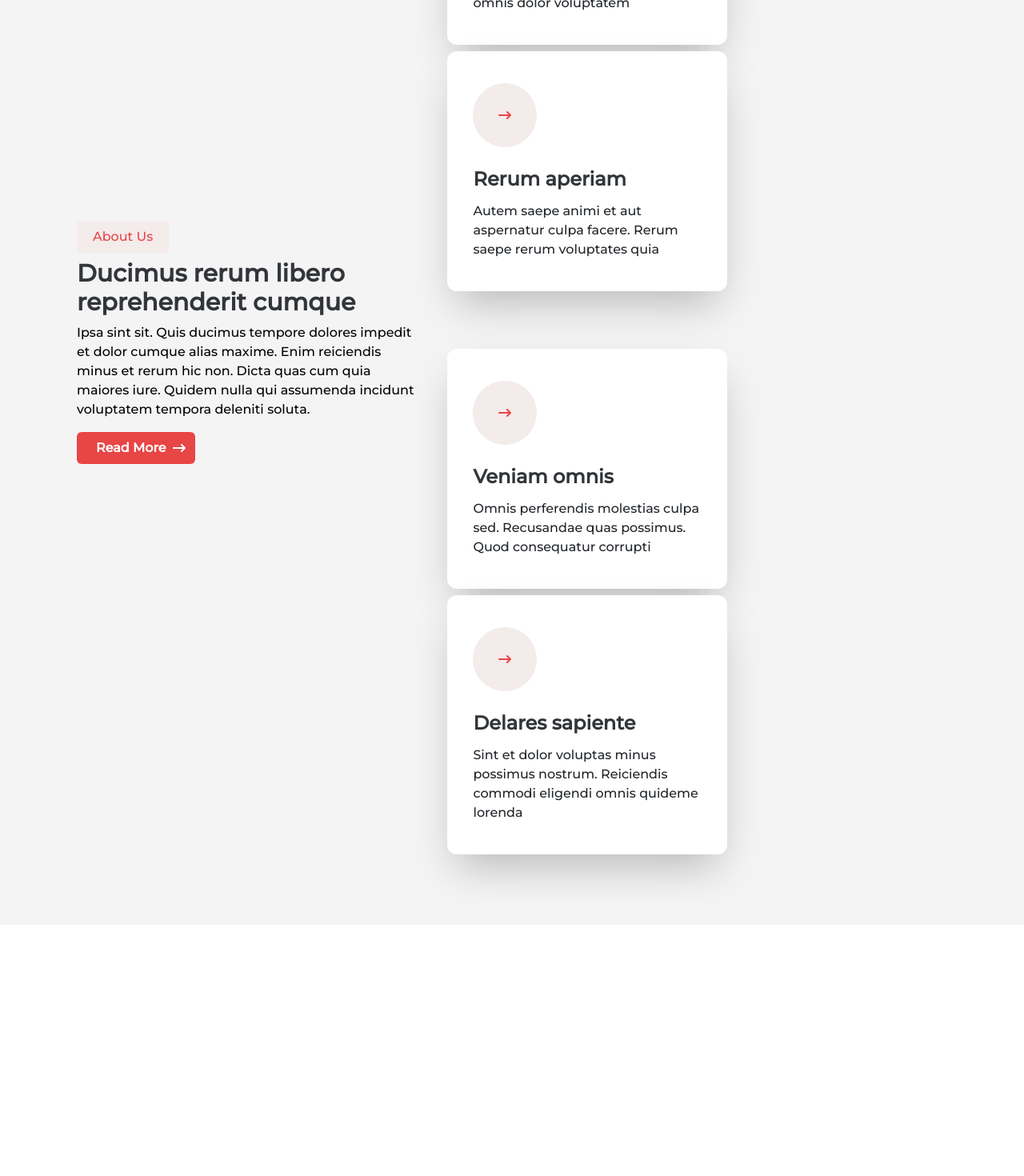
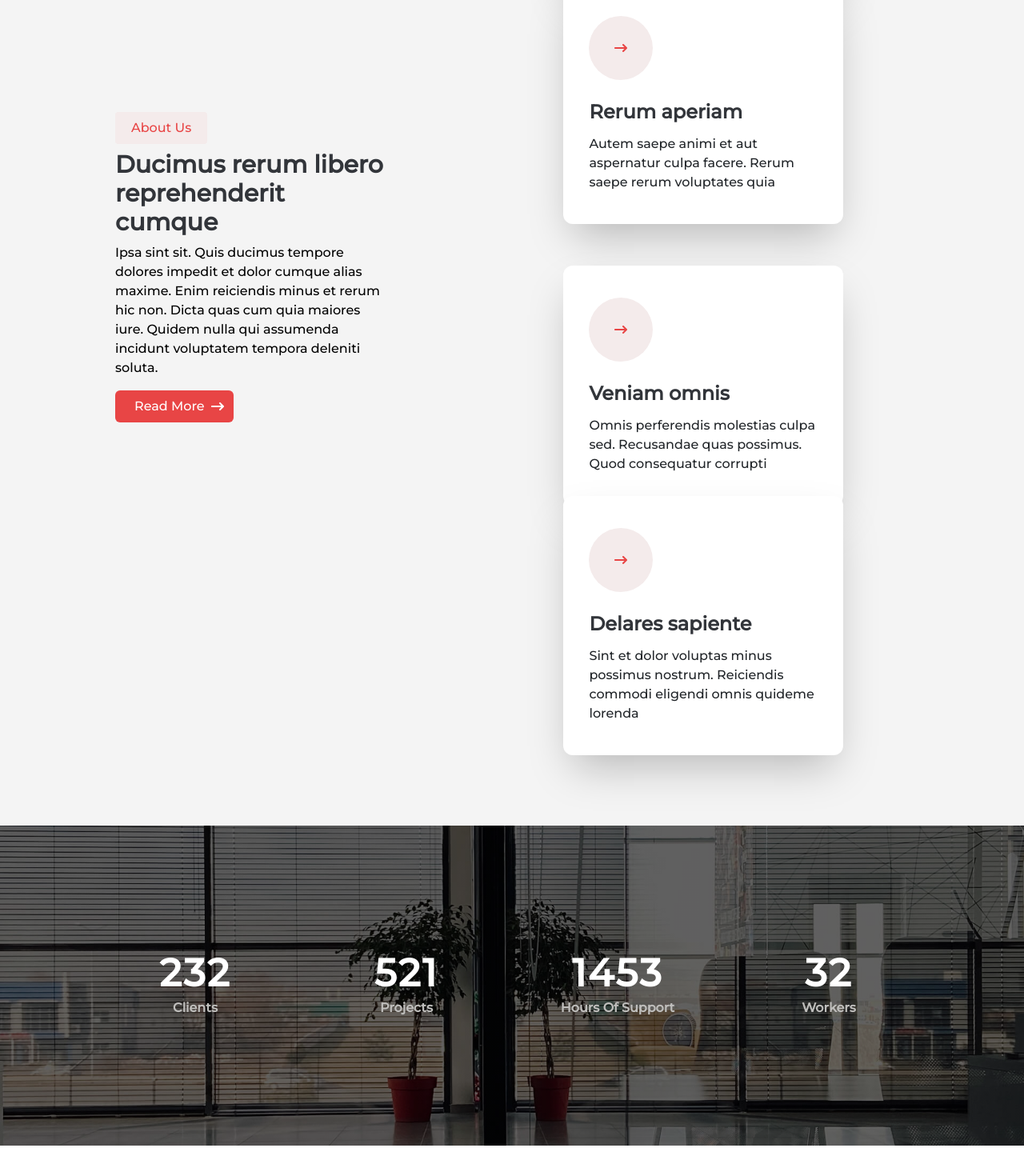
Before and after one commit to dhruv-p-prajapati/append-clone-react-tailwind, a React (Vite) app: page / in a window 1280 px wide. Shown: the part 1270-2740 px from the top of the page at 80% size. Before the commit the page ends 2426 px from the top, so only its background shows below. Built offline with nearby package versions, Linux system fonts and the light colour scheme.

Commit message:
[FEAT]: add stats section

```diff
--- a/src/App.tsx
+++ b/src/App.tsx
@@ -2,7 +2,7 @@ import Navbar from "./components/Navbar";
 import AboutPage from "./pages/About/AboutPage";
 import HomePage from "./pages/Home/HomePage";
 import CompanyLogo from "./pages/CompanyLogo/CompanyLogo";
-import SectionTitle from "./components/SectionTitle";
+import StatsPage from "./pages/Stats/StatsPage";
 
 const App = () => {
   return (
@@ -10,11 +10,8 @@ const App = () => {
       <Navbar />
       <HomePage />
       <CompanyLogo />
-      <SectionTitle
-        title="Services"
-        desc="Necessitatibus eius consequatur ex aliquid fuga eum quidem sint consectetur velit"
-      />
       <AboutPage />
+      <StatsPage />
     </div>
   );
 };
--- a/src/components/Button.tsx
+++ b/src/components/Button.tsx
@@ -9,7 +9,7 @@ interface IButtonProps {
 const Button = ({ className, children, ...props }: IButtonProps) => {
   return (
     <button
-      className={`bg-accent text-white rounded-md py-1 px-2 lg:py-2 lg:px-6 font-semibold duration-300 hover:opacity-85 ${className}`}
+      className={`bg-accent text-white rounded-md py-1 px-2 lg:py-2 lg:px-6 duration-300 hover:opacity-85 ${className}`}
       {...props}
     >
       {children}
--- a/src/components/Navbar.tsx
+++ b/src/components/Navbar.tsx
@@ -3,7 +3,7 @@ import Button from "./Button";
 import { GiHamburgerMenu } from "react-icons/gi";
 import { IoMdClose } from "react-icons/io";
 
-const navLinks = [
+const NavLinks: string[] = [
   "Home",
   "About",
   "Services",
@@ -38,7 +38,7 @@ const Navbar = () => {
       id="nav"
       className={`fixed top-0 left-0 right-0 ${
         isScrolled ? "bg-white" : ""
-      } flex justify-between items-center py-6 px-6 duration-500`}
+      } flex justify-between items-center py-8 px-4 duration-500 z-10`}
     >
       {/* Logo */}
       <div className="flex gap-1 text-2xl font-semibold">
@@ -51,19 +51,19 @@ const Navbar = () => {
       {/* Links */}
       <div>
         <ul
-          className={`${isScrolled ? "text-primary" : "text-white"} lg:flex ${
+          className={`${isScrolled ? "" : "text-white"} lg:flex ${
             open
-              ? "bg-white flex flex-col gap-5 text-secondary absolute w-[90vw] h-screen top-16 items-start -translate-x-1/2 left-1/2 rounded p-4"
-              : "hidden gap-7"
+              ? "bg-white flex flex-col gap-5 text-black absolute w-[90vw] h-screen top-16 items-start -translate-x-1/2 left-1/2 rounded p-4"
+              : "hidden gap-7 text-black"
           }`}
         >
-          {navLinks.map((navLink) => {
+          {NavLinks.map((navLink) => {
             return <li>{navLink}</li>;
           })}
         </ul>
       </div>
 
-      {/* Get started Buttton and Hamburger Menu */}
+      {/* Get started Button and Hamburger Menu */}
       <div className="flex justify-center items-center gap-3">
         <Button>Get Started</Button>
 
--- a/src/components/SectionTitle.tsx
+++ b/src/components/SectionTitle.tsx
@@ -1,9 +1,9 @@
-interface ISectionTitle {
+interface ISectionTitleProps {
   title: string;
   desc: string;
 }
 
-const SectionTitle = ({ title, desc }: ISectionTitle) => {
+const SectionTitle = ({ title, desc }: ISectionTitleProps) => {
   return (
     <div className="flex justify-center items-center flex-col gap-1">
       <div className="before:w-12 before:inline-block before:h-[2px] before:mr-4 before:bg-accent after:w-11 after:inline-block after:h-[2px] after:ml-4 after:bg-accent text-3xl font-bold flex justify-center items-center tracking-wide text-primary">
--- a/src/pages/About/AboutPage.tsx
+++ b/src/pages/About/AboutPage.tsx
@@ -1,14 +1,14 @@
 import Button from "../../components/Button";
 import { FaArrowRightLong } from "react-icons/fa6";
 
-interface ICardData {
+interface IAboutCardItem {
   icon: React.ReactNode;
   title: string;
   desc: string;
   isUpper?: boolean;
 }
 
-const CardData: ICardData[] = [
+const AboutCardItems: IAboutCardItem[] = [
   {
     icon: <FaArrowRightLong />,
     title: "Eius provident",
@@ -36,10 +36,10 @@ const CardData: ICardData[] = [
 const AboutPage = () => {
   return (
     <div className="bg-aboutBg py-14">
-      {/* About Description */}
-      <div className="w-[85vw] mx-auto flex flex-col lg:flex-row gap-10 items-center">
-        <div className="lg:w-[40%]">
-          <h3 className="text-base font-medium py-2 px-5 text-accent bg-[#f4ebeb] inline-block rounded">
+      <div className="w-screen mx-auto lg:w-[85vw] flex flex-col lg:flex-row gap-10 items-center">
+        {/* About Description */}
+        <div className="px-12 basis-5/12">
+          <h3 className="lg:text-base font-medium py-2 px-5 text-accent bg-[#f4ebeb] inline-block rounded">
             About Us
           </h3>
 
@@ -63,9 +63,9 @@ const AboutPage = () => {
         </div>
 
         {/* About cards */}
-        <div className="lg:w-[59%] flex flex-wrap gap-10">
-          {CardData.map((data: ICardData) => {
-            return <GenerateAboutCard data={data} />;
+        <div className="flex basis-7/12 flex-wrap justify-center gap-5">
+          {AboutCardItems.map((aboutCardItem: IAboutCardItem) => {
+            return <GenerateAboutCard aboutCardItem={aboutCardItem} />;
           })}
         </div>
       </div>
@@ -75,20 +75,26 @@ const AboutPage = () => {
 
 export default AboutPage;
 
-const GenerateAboutCard = ({ data }: { data: ICardData }) => {
+const GenerateAboutCard = ({
+  aboutCardItem,
+}: {
+  aboutCardItem: IAboutCardItem;
+}) => {
   return (
     <div
       className={`w-[min(90vw,350px)] bg-white px-8 py-10 group rounded-xl shadow-2xl ${
-        data?.isUpper ? "lg:-mt-8 lg:mb-8" : ""
+        aboutCardItem?.isUpper ? "md:-mt-8 md:mb-8" : ""
       }`}
     >
       <div className="w-20 h-20 rounded-full flex justify-center items-center mb-6 text-accent bg-[#f4ebeb] duration-300 group-hover:bg-accent group-hover:text-white">
-        {data.icon}
+        {aboutCardItem.icon}
       </div>
 
-      <h3 className="text-2xl mb-3 font-bold text-primary">{data.title}</h3>
+      <h3 className="text-2xl mb-3 font-bold text-primary">
+        {aboutCardItem.title}
+      </h3>
 
-      <p className="text-default font-light">{data.desc}</p>
+      <p className="text-default font-light">{aboutCardItem.desc}</p>
     </div>
   );
 };
--- a/src/pages/CompanyLogo/CompanyLogo.tsx
+++ b/src/pages/CompanyLogo/CompanyLogo.tsx
@@ -1,9 +1,9 @@
-interface ILogos {
+interface ILogoItem {
   src: string;
   alt: string;
 }
 
-const logos: ILogos[] = [
+const LogoItems: ILogoItem[] = [
   { src: "/images/client-1.png", alt: "client-1" },
   { src: "/images/client-2.png", alt: "client-2" },
   { src: "/images/client-3.png", alt: "client-3" },
@@ -15,11 +15,11 @@ const logos: ILogos[] = [
 const CompanyLogo = () => {
   return (
     <div className="flex flex-wrap gap-10 px-14 justify-around py-8">
-      {logos.map((logo) => {
+      {LogoItems.map((logoItem: ILogoItem) => {
         return (
           <img
-            src={logo.src}
-            alt={logo.alt}
+            src={logoItem.src}
+            alt={logoItem.alt}
             className="w-24 filter grayscale duration-300 hover:grayscale-0"
           />
         );
--- /dev/null
+++ b/src/pages/Stats/StatsPage.tsx
@@ -0,0 +1,46 @@
+interface IStatsItem {
+  statsNumber: number;
+  statsTitle: string;
+}
+
+const StatsItems: IStatsItem[] = [
+  {
+    statsNumber: 232,
+    statsTitle: "Clients",
+  },
+  {
+    statsNumber: 521,
+    statsTitle: "Projects",
+  },
+  {
+    statsNumber: 1453,
+    statsTitle: "Hours Of Support",
+  },
+  {
+    statsNumber: 32,
+    statsTitle: "Workers",
+  },
+];
+
+const StatsPage = () => {
+  return (
+    <div className="bg-stats-image bg-cover bg-center mb-14">
+      <div className="grid grid-cols-1 gap-y-20 md:grid-cols-2 lg:grid-cols-4 py-40 px-28">
+        {StatsItems.map((statsItem: IStatsItem) => {
+          return <GenerateStatsItem statsItem={statsItem} />;
+        })}
+      </div>
+    </div>
+  );
+};
+
+const GenerateStatsItem = ({ statsItem }: { statsItem: IStatsItem }) => {
+  return (
+    <div className="flex justify-center items-center gap-2 flex-col text-white font-bold">
+      <div className="text-5xl tracking-wider">{statsItem.statsNumber}</div>
+      <div className="text-[#bfbebc]">{statsItem.statsTitle}</div>
+    </div>
+  );
+};
+
+export default StatsPage;
--- a/tailwind.config.js
+++ b/tailwind.config.js
@@ -13,6 +13,8 @@ export default {
       backgroundImage: {
         "hero-image":
           "linear-gradient(rgba(0, 0, 0, 0.5), rgba(0, 0, 0, 0.5)), url('/images/hero-bg.jpg')",
+        "stats-image":
+          "linear-gradient(rgba(0, 0, 0, 0.6), rgba(0, 0, 0, 0.6)), url('/images/stats-bg.jpg')",
       },
       fontFamily: {
         opensans: ["OpenSans", "sans-serif"],
```
